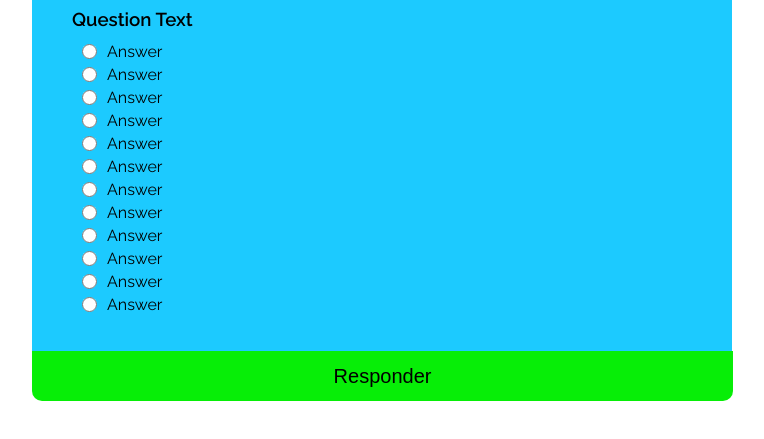
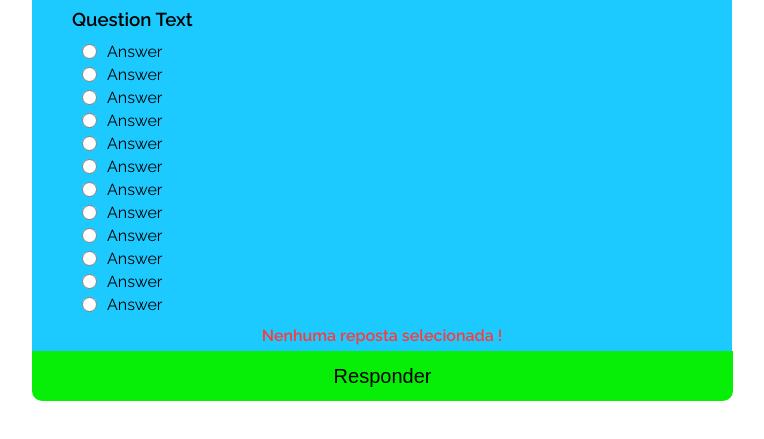
Before and after one commit to gabrielolisilva/Projeto_Arquetipos, a website: page index.html in a window 1280 px wide. Both pictures are taken after a click on the button "Responder". Shown: the part 239-678 px from the top of the page, without its empty margins (258-1022 px from the left). Drawn offline with Linux system fonts and the light colour scheme; no server answers.

Commit message:
Button event addition

```diff
--- a/estilos/style.css
+++ b/estilos/style.css
@@ -54,6 +54,13 @@ input[type="radio"] {
   height: 15px;
 }
 
+#errorMsg {
+  font-weight: 700;
+  padding: 10px 0;
+  text-align: center;
+  color: rgb(255, 57, 57);
+}
+
 button {
   background-color: rgb(7, 238, 7);
   position: absolute;
--- a/index.html
+++ b/index.html
@@ -134,6 +134,7 @@
             <label for="l" id="l_text">Answer</label>
           </li>
         </ul>
+        <p id="errorMsg"></p>
       </div>
       <button id="botao">Responder</button>
     </div>
--- a/main.js
+++ b/main.js
@@ -91,8 +91,11 @@ const i_text = document.getElementById("i_text");
 const j_text = document.getElementById("j_text");
 const k_text = document.getElementById("k_text");
 const l_text = document.getElementById("l_text");
+const errorMsg = document.getElementById("errorMsg");
+const botao = document.getElementById("botao");
 
 let current_quiz = 0;
+const resultInfo = [];
 
 async function loadQuiz() {
   deselectOptions();
@@ -115,8 +118,39 @@ async function loadQuiz() {
   l_text.innerHTML = currentDataQuiz.l;
 }
 
+loadQuiz();
+
 function deselectOptions() {
   answersEls.forEach((answersEl) => (answersEl.checked = false));
 }
 
-loadQuiz();
+function getSelectedOption() {
+  let answer;
+  answersEls.forEach((answersEl) => {
+    if (answersEl.checked) {
+      answer = answersEl.value;
+    }
+  });
+  return answer;
+}
+
+function generateResult(answer) {
+  resultInfo.push(answer);
+  console.log(resultInfo);
+}
+
+botao.addEventListener("click", (e) => {
+  e.preventDefault();
+  const answer = getSelectedOption();
+  if (!answer) {
+    errorMsg.innerHTML = "Nenhuma reposta selecionada !";
+  } else {
+    if (current_quiz < 4) {
+      current_quiz++;
+      loadQuiz();
+      generateResult(answer);
+    } else {
+      alert("Terminout");
+    }
+  }
+});
```
